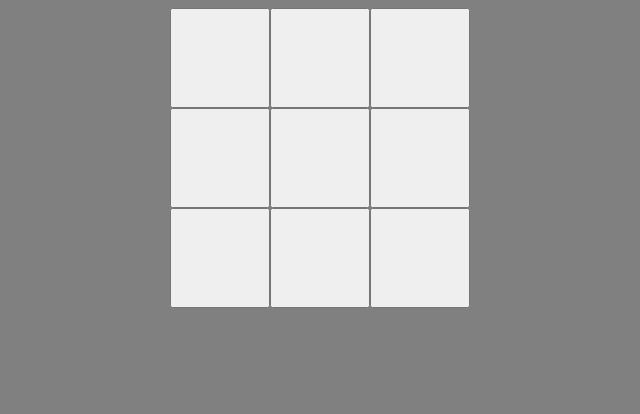
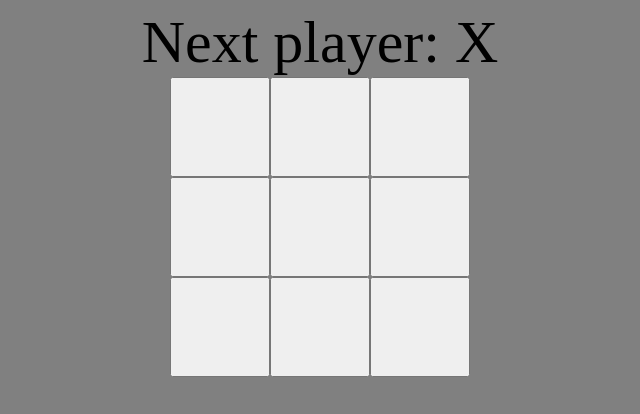
Before and after one commit to Zac2222/TicTacToe, a React (Vite) app: page / in a window 1280 px wide. Shown: the top 414 px of the page, without its empty margins (320-960 px from the left). Built offline with nearby package versions, Linux system fonts and the light colour scheme.

Commit message:
almost done, still some errors to figure out

```diff
--- a/src/Components/Game.tsx
+++ b/src/Components/Game.tsx
@@ -10,19 +10,44 @@ function Square({value,onSquareClick}: SquareProps)
     return <button className='square' onClick={onSquareClick}>{value}</button>
 }
 
-const Game = () => {
-
+const Board = () => {
+    const [xIsNext, setXIsNext] = useState(true)
     const [squares, setSquares] = useState<(string | null)[]>(Array(9).fill(null)); //creates an empty array with 9 empty elements
 
     function handleClick(i: number)
     {
+        if(squares[i] || calulateWinner(squares))
+        {
+            return;
+        }
+
         const nextSquares = squares.slice();
-        nextSquares[i] = 'X';
+        if(xIsNext)
+        {
+            nextSquares[i] = 'X';
+        }
+        else
+        {
+            nextSquares[i] = 'O'
+        }
         setSquares(nextSquares);
+        setXIsNext(!xIsNext)
+    }
+
+    const winner = calulateWinner(squares);
+    let status;
+    if(winner)
+    {
+        status = 'Winner: ' + winner;
+    }
+    else
+    {
+        status = 'Next player: ' + (xIsNext ? 'X' : 'O')
     }
 
   return (
     <>
+    <div className='status'>{status}</div>
         <div className='board-row'>
             <Square value={squares[0]} onSquareClick={() => handleClick(0)}/>
             <Square value={squares[1]} onSquareClick={() => handleClick(1)}/>
@@ -45,4 +70,50 @@ const Game = () => {
   )
 }
 
+function Game()
+{
+    const [xIsNext, setXIsNext] = useState(true)
+    const [history, setHisory] = useState<(string | null)[]>(Array(9).fill(null));
+    const currentSquares = history[history.length - 1]
+
+    function handlePlay(nextSquares){
+
+    }
+
+    return(
+        <div className='game'>
+            <div className='game-board'>
+                <Board xIsNext={xIsNext} squares={currentSquares} onPlay={handlePlay}/>
+            </div>
+            <div className='game-info'>
+                <ol></ol>
+            </div>
+        </div>
+    )
+}
+
+
+function calulateWinner(squares: (string | null)[])
+{
+    const lines = [
+        [0, 1, 2],
+        [3, 4, 5],
+        [6, 7, 8],
+        [0, 3, 6],
+        [1, 4, 7],
+        [2, 5, 8],
+        [0, 4, 8],
+        [2, 4, 6]
+    ];
+    for(let i = 0; i < lines.length; i++)
+    {
+        const [a,b,c] = lines[i];
+        if(squares[a] && squares[a] === squares[b] && squares[a] === squares[c])
+        {
+            return squares[a];
+        }
+    }
+    return null;
+}
+
 export default Game
--- a/src/index.css
+++ b/src/index.css
@@ -11,3 +11,9 @@ body{
   display: flex;
   justify-content: center;
 }
+
+.status{
+  display: flex;
+  justify-content: center;
+  font-size: 60px;
+}
```
Also changed, not shown: ReadMe.txt.
